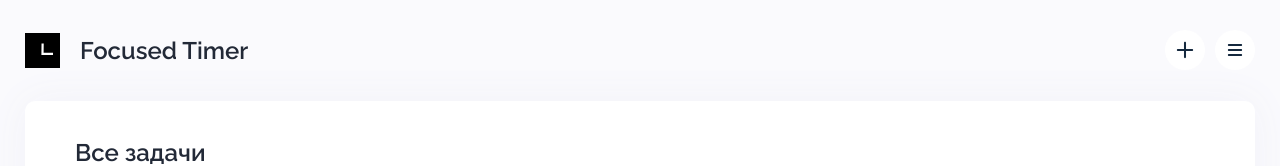
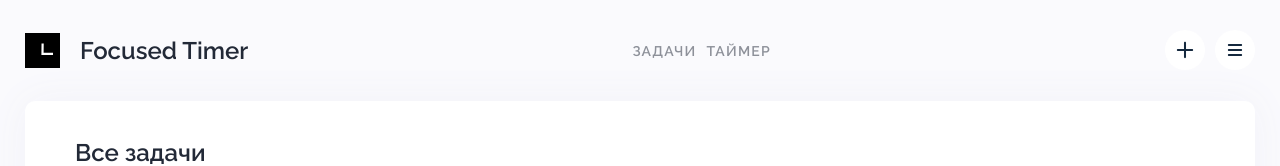
Before and after one commit to dariasavinova/focused-timer, a React (Vite) app: page / in a window 1280 px wide. Shown: the top 166 px of the page. Built offline with nearby package versions, Linux system fonts and the light colour scheme.

Commit message:
made two navigation sections

```diff
--- a/src/components/Header/Header.module.scss
+++ b/src/components/Header/Header.module.scss
@@ -20,6 +20,33 @@
   font-weight: 600;
 }
 
+.links {
+  display: flex;
+  justify-content: space-between;
+
+  & > li {
+    margin: 0 10px 0 0;
+
+    &:last-child {
+      margin: 0;
+    }
+  }
+
+  &__item {
+    display: inline-block;
+    text-transform: uppercase;
+    font-size: 14px;
+    font-weight: 600;
+    letter-spacing: 1.2px;
+    opacity: 0.5;
+    transition: opacity 0.25s ease;
+
+    &:hover {
+      opacity: 1;
+    }
+  }
+}
+
 .buttons {
   display: flex;
 
--- a/src/components/Header/Header.tsx
+++ b/src/components/Header/Header.tsx
@@ -1,5 +1,5 @@
 import React, { useState } from 'react'
-import { Link } from 'react-router-dom'
+import { Link, NavLink } from 'react-router-dom'
 
 import styles from './Header.module.scss'
 import logo from '@/assets/logo.svg'
@@ -20,6 +20,10 @@ const Header: React.FC = () => {
           <Title className={styles.title} level={3}>Focused Timer</Title>
         </div>
       </Link>
+      <ul className={styles.links}>
+        <li><NavLink to={'/'} className={styles.links__item}>Задачи</NavLink></li>
+        <li><NavLink to={'/timer'} className={styles.links__item}>Таймер</NavLink></li>
+      </ul>
       <div className={styles.buttons}>
         <PlusSvg
           className={styles.buttons__item}
```
